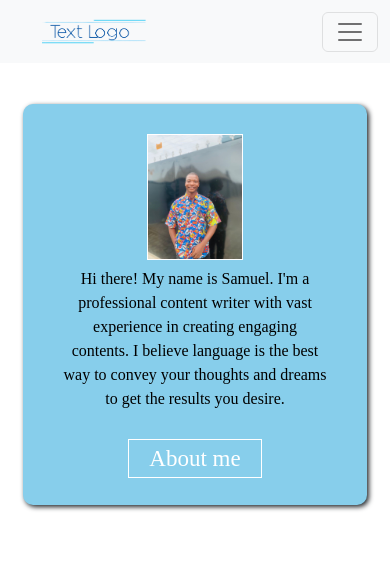
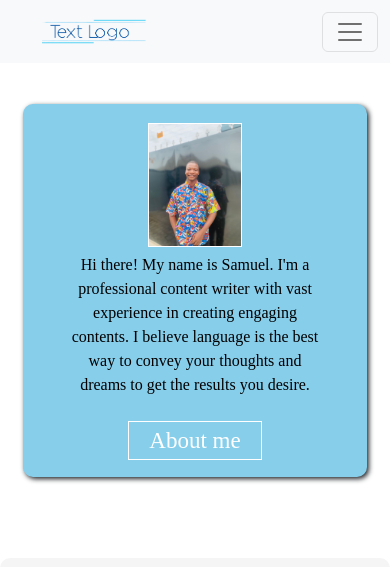
Before and after one commit to Aytech00/writting-portfolio, a plain HTML site: page index.html in a window 390 px wide. Shown: the top 567 px of the page. Drawn offline with nearby package versions, Linux system fonts and the light colour scheme; a web font is replaced by a local one.

Commit message:
new commit

```diff
--- a/about.css
+++ b/about.css
@@ -1,7 +1,7 @@
 
 
 .main-container{
-    padding: 10% 4%;
+    padding: 5% 4%;
     font-family: 'Frank Ruhl Libre', serif;
     background-color: white;
 
--- a/index.html
+++ b/index.html
@@ -127,6 +127,10 @@
         </div>
     </div>
 
+    <div>
+
+    </div>
+
     <footer>
         <p> © 2022 Oyewo samuel</p>
     </footer>
--- a/style.css
+++ b/style.css
@@ -53,14 +53,13 @@ body {
 
 }
 .container {
-    padding:8% 6%;
+    padding:3% 6%;
     text-align: center;
     font-family: 'Tiro Gurmukhi', serif;
-
 }
 .inner-container{
     background-color: skyblue;
-    padding: 8% 2%;
+    padding: 4% 2%;
     border-radius: 10px;
     margin: 3%;
     box-shadow: 2px 2px 5px;
@@ -76,7 +75,7 @@ body {
 .text {
     padding: 2% 10%;
     color: black;
-    margin-bottom: 8px;
+    margin-bottom: 5px;
     /* font-size: 15px; */
 
 }
@@ -85,7 +84,6 @@ body {
     text-decoration: none;
     border: 1px solid white;
     background-color: skyblue;
-
     padding: 6px 20px;
     color: white;
     font-size: 23px;
@@ -111,7 +109,7 @@ body {
 .container {
     text-align: center;
     font-family: 'Frank Ruhl Libre', serif;
-    padding: 3% 8%;
+    /* padding: 3% 8%; */
 }
 
 .title {
@@ -153,11 +151,12 @@ footer {
 }
 
 
-@media screen and (max-width:900px) {
+@media screen and (max-width:800px) {
 
 
     .inner-container{
         margin-top: 8%;
+        padding: 5% 3%;
     }
     .card{
         margin: 5px;
```
